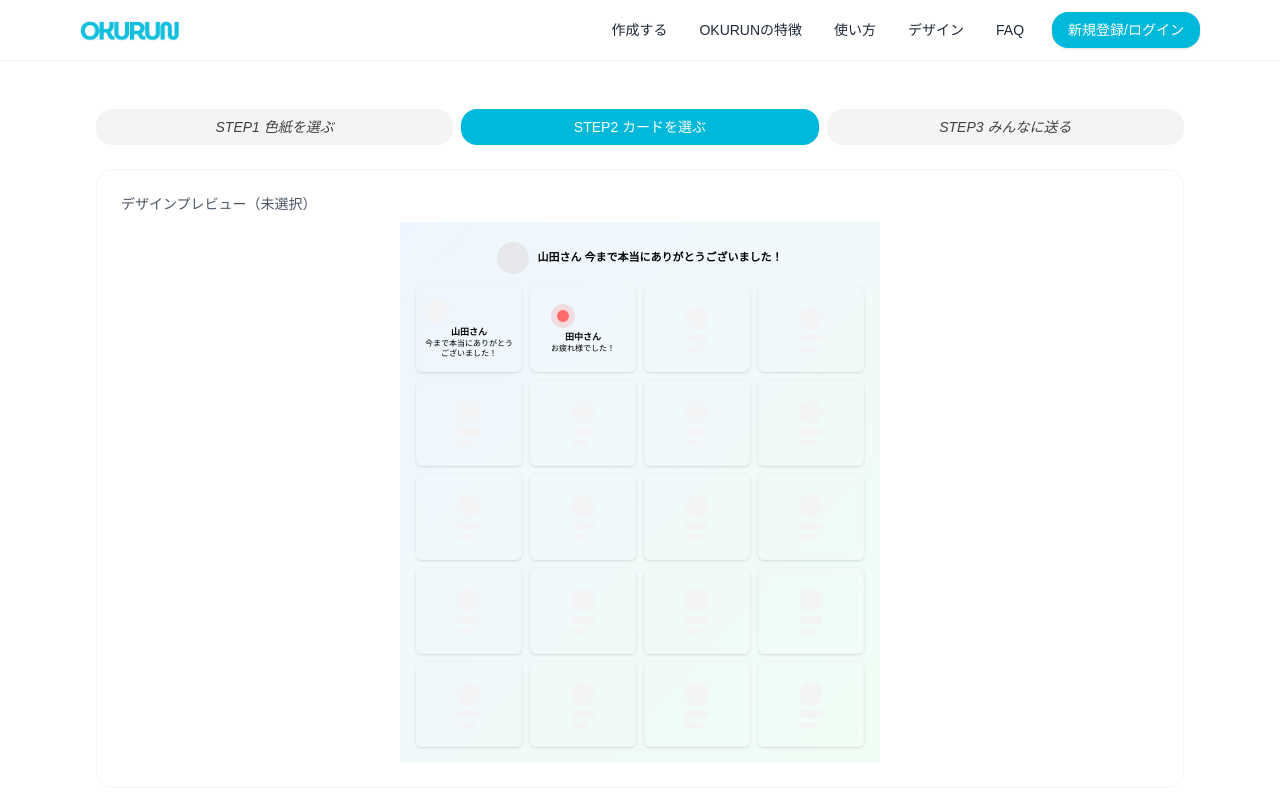
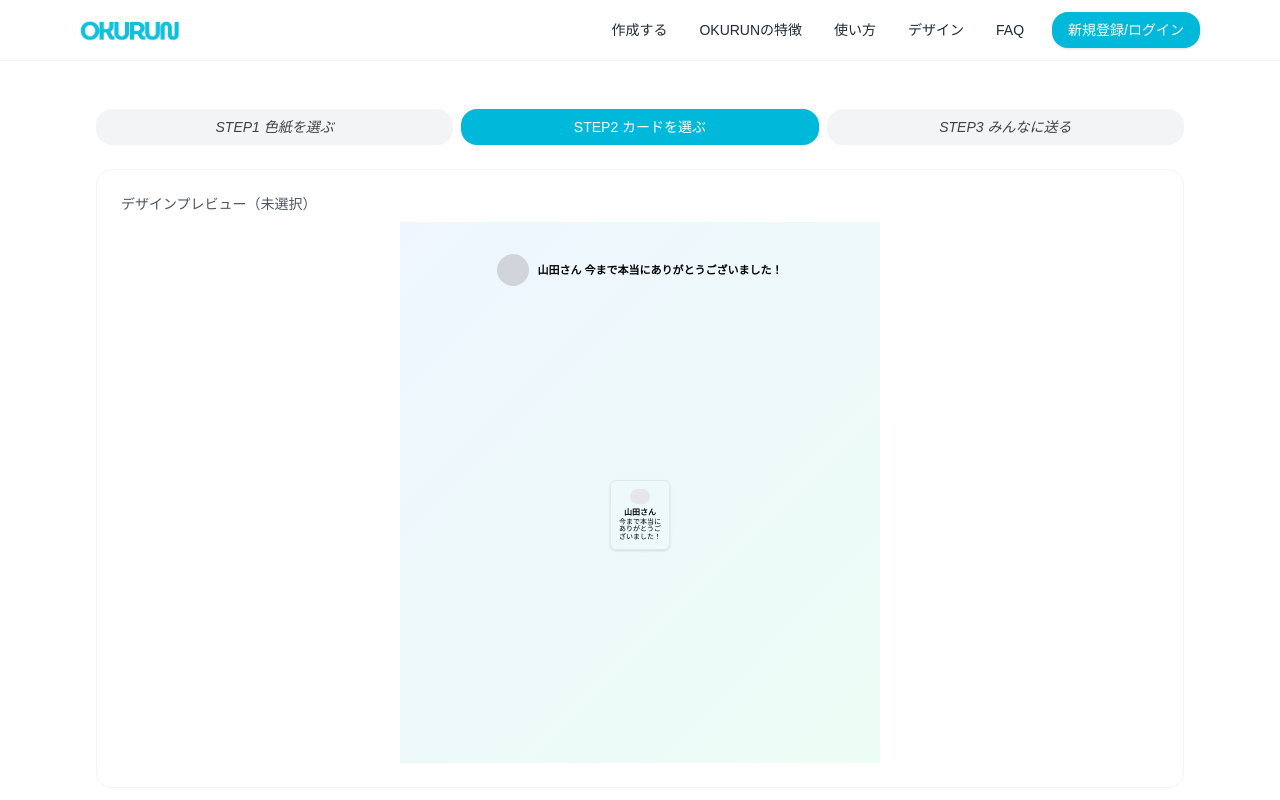
Before and after one commit to takumitennis/okurun, a Next.js app: page /new/card in a window 1280 px wide. Shown: the top 800 px of the page. Built offline with nearby package versions, Linux system fonts and the light colour scheme.

Commit message:
feat(layout): improve text visibility and implement dynamic card layout based on message count

```diff
--- a/components/board/PreviewBoard.tsx
+++ b/components/board/PreviewBoard.tsx
@@ -53,6 +53,24 @@ export default function PreviewBoard({ src, cardType, bannerText = "", messages
   }, [cardType, mounted]);
 
   const combined = `${recipient ? `${recipient} ` : ""}${headline}`.trim();
+
+  // 実際のメッセージ数を計算（受取人情報 + 投稿メッセージ数）
+  const totalMessageCount = 1 + (messages?.length || 0);
+
+  // カード配置の計算
+  const getCardLayout = (count: number) => {
+    if (count <= 2) return { rows: 2, cols: 2, itemsPerRow: [count, 0] };
+    if (count <= 4) return { rows: 2, cols: 3, itemsPerRow: [2, Math.max(0, count - 2)] };
+    if (count <= 6) return { rows: 3, cols: 3, itemsPerRow: [2, 2, Math.max(0, count - 4)] };
+    if (count <= 8) return { rows: 3, cols: 3, itemsPerRow: [3, 3, Math.max(0, count - 6)] };
+    if (count <= 12) return { rows: 3, cols: 4, itemsPerRow: [4, 4, Math.max(0, count - 8)] };
+    if (count <= 16) return { rows: 4, cols: 4, itemsPerRow: [4, 4, 4, Math.max(0, count - 12)] };
+    // 20個以上は通常の4x5グリッド
+    return { rows: 5, cols: 4, itemsPerRow: [4, 4, 4, 4, 4] };
+  };
+
+  const layout = getCardLayout(Math.min(totalMessageCount, 20));
+
   return (
     <div className="relative mx-auto w-full max-w-[480px] aspect-[242/273] bg-white" style={{ minHeight: '273px' }}>
       {src ? (
@@ -66,89 +84,105 @@ export default function PreviewBoard({ src, cardType, bannerText = "", messages
           onError={(e) => console.error("Background image failed to load:", e)}
         />
       ) : (
-        <div className="absolute inset-0 bg-gradient-to-br from-blue-50 to-green-50" />
+        <div className="absolute inset-0" style={{ background: 'linear-gradient(135deg, #eff6ff, #ecfdf5)' }} />
       )}
 
       {/* 上部バナー（送り先の写真＋一言） */}
-      <div className="absolute left-3 right-3 top-3 px-3 py-2 flex items-center justify-center gap-2">
+      <div className="absolute left-3 right-3 top-4 px-3 py-3 flex items-center justify-center gap-2" style={{ paddingTop: '16px', paddingBottom: '12px' }}>
         {/* eslint-disable-next-line @next/next/no-img-element */}
-        {mounted && photo ? <img src={photo} alt="" className="rounded-full h-8 w-8 object-cover" /> : <div className="h-8 w-8 rounded-full bg-neutral-300" />}
-        <div className="text-[11px] font-semibold leading-tight whitespace-nowrap overflow-hidden text-ellipsis" style={{ color: '#000000' }}>
+        {mounted && photo ? <img src={photo} alt="" className="rounded-full h-8 w-8 object-cover" /> : <div className="h-8 w-8 rounded-full" style={{ backgroundColor: '#d1d5db' }} />}
+        <div className="text-[11px] font-semibold leading-tight whitespace-nowrap overflow-hidden text-ellipsis" style={{ color: '#000000', lineHeight: '1.3' }}>
           {combined}
         </div>
       </div>
 
-      {/* メッセージカード群（20カード分のグリッド） */}
-      <div className="absolute inset-0 grid grid-cols-4 grid-rows-5 gap-2 p-4 pt-16">
-        {Array.from({ length: 20 }).map((_, i) => {
+      {/* メッセージカード群（動的配置） */}
+      <div className="absolute inset-0 p-4" style={{ paddingTop: '60px' }}>
+        <div className="h-full flex flex-col justify-center gap-2">
+          {Array.from({ length: layout.rows }).map((_, rowIndex) => {
+            const itemsInRow = layout.itemsPerRow[rowIndex] || 0;
+            if (itemsInRow === 0) return null;
+
+            return (
+              <div key={rowIndex} className="flex justify-center gap-2">
+                {Array.from({ length: itemsInRow }).map((_, colIndex) => {
+                  const globalIndex = layout.itemsPerRow.slice(0, rowIndex).reduce((sum, count) => sum + count, 0) + colIndex;
+
                   // カードデザインを背景に適用
                   const cardStyle = cardSrc ? {
                     backgroundImage: `url(${cardSrc})`,
                     backgroundSize: 'cover',
                     backgroundPosition: 'center',
-          } : {};
+                    borderColor: '#e5e7eb'
+                  } : { borderColor: '#e5e7eb' };
 
                   return (
                     <div
-              key={i}
-              className="rounded-md shadow-sm border border-neutral-200 p-2 flex flex-col items-center justify-center text-center relative overflow-hidden"
-              style={cardStyle}
+                      key={`${rowIndex}-${colIndex}`}
+                      className="rounded-md shadow-sm border p-2 flex flex-col items-center justify-center text-center relative overflow-hidden"
+                      style={{
+                        ...cardStyle,
+                        width: '60px',
+                        height: '70px',
+                        minWidth: '60px',
+                        minHeight: '70px'
+                      }}
                     >
                       {/* カードデザインがある場合は薄いオーバーレイを追加 */}
-              {cardSrc && <div className="absolute inset-0 bg-white/80" />}
+                      {cardSrc && <div className="absolute inset-0" style={{ backgroundColor: 'rgba(255,255,255,0.8)' }} />}
 
-              <div className="relative z-10">
-                {i === 0 ? (
+                      <div className="relative z-10 w-full h-full flex flex-col items-center justify-center">
+                        {globalIndex === 0 ? (
                           // 最初のカードは受取人情報
                           <>
                             {mounted && photo ? (
-                      <img src={photo} alt="" className="h-6 w-6 rounded-full object-cover mb-1" />
+                              <img src={photo} alt="" className="h-5 w-5 rounded-full object-cover mb-1" />
                             ) : (
-                      <div className="h-6 w-6 rounded-full bg-neutral-200 mb-1" />
+                              <div className="h-5 w-5 rounded-full mb-1" style={{ backgroundColor: '#e5e7eb' }} />
                             )}
-                    <div className="text-[9px] font-semibold leading-tight" style={{ color: '#000000' }}>
+                            <div className="text-[8px] font-semibold leading-tight text-center" style={{ color: '#000000', lineHeight: '1.2' }}>
                               {recipient}
                             </div>
-                    <div className="text-[8px] leading-tight" style={{ color: '#000000' }}>
+                            <div className="text-[7px] leading-tight text-center" style={{ color: '#000000', lineHeight: '1.1' }}>
                               {headline}
                             </div>
                           </>
-                ) : messages[i - 1] ? (
+                        ) : messages[globalIndex - 1] ? (
                           // 実際のメッセージデータがある場合
                           <>
-                    {messages[i - 1].photo ? (
-                      <img src={messages[i - 1].photo} alt="" className="h-6 w-6 rounded-full object-cover mb-1" />
+                            {messages[globalIndex - 1].photo ? (
+                              <img src={messages[globalIndex - 1].photo} alt="" className="h-5 w-5 rounded-full object-cover mb-1" />
                             ) : (
-                      <div className="h-6 w-6 rounded-full bg-accent/20 mb-1 flex items-center justify-center">
-                        <div className="h-3 w-3 rounded-full bg-accent" />
+                              <div className="h-5 w-5 rounded-full mb-1 flex items-center justify-center" style={{ backgroundColor: 'rgba(255,107,107,0.2)' }}>
+                                <div className="h-2.5 w-2.5 rounded-full" style={{ backgroundColor: '#FF6B6B' }} />
                               </div>
                             )}
-                    <div className="text-[9px] font-semibold leading-tight" style={{ color: '#000000' }}>
-                      {messages[i - 1].name}
+                            <div className="text-[8px] font-semibold leading-tight text-center" style={{ color: '#000000', lineHeight: '1.2' }}>
+                              {messages[globalIndex - 1].name}
                             </div>
-                    <div className="text-[8px] leading-tight" style={{ color: '#000000' }}>
-                      {messages[i - 1].message}
+                            <div className="text-[7px] leading-tight text-center" style={{ color: '#000000', lineHeight: '1.1' }}>
+                              {messages[globalIndex - 1].message}
                             </div>
                           </>
-                ) : i === 1 ? (
+                        ) : globalIndex === 1 ? (
                           // 2番目のカードはサンプルメッセージ（メッセージがない場合）
                           <>
-                    <div className="h-6 w-6 rounded-full bg-accent/20 mb-1 flex items-center justify-center">
-                      <div className="h-3 w-3 rounded-full bg-accent" />
+                            <div className="h-5 w-5 rounded-full mb-1 flex items-center justify-center" style={{ backgroundColor: 'rgba(255,107,107,0.2)' }}>
+                              <div className="h-2.5 w-2.5 rounded-full" style={{ backgroundColor: '#FF6B6B' }} />
                             </div>
-                    <div className="text-[9px] font-semibold leading-tight" style={{ color: '#000000' }}>
+                            <div className="text-[8px] font-semibold leading-tight text-center" style={{ color: '#000000', lineHeight: '1.2' }}>
                               田中さん
                             </div>
-                    <div className="text-[8px] leading-tight" style={{ color: '#000000' }}>
+                            <div className="text-[7px] leading-tight text-center" style={{ color: '#000000', lineHeight: '1.1' }}>
                               お疲れ様でした！
                             </div>
                           </>
                         ) : (
                           // その他のカードは空のプレースホルダー
                           <>
-                    <div className="h-6 w-6 rounded-full bg-neutral-200 mb-1" />
-                    <div className="h-2 w-full bg-neutral-200 rounded mb-1" />
-                    <div className="h-1.5 w-3/4 bg-neutral-200 rounded" />
+                            <div className="h-5 w-5 rounded-full mb-1" style={{ backgroundColor: '#e5e7eb' }} />
+                            <div className="h-1.5 w-full rounded mb-1" style={{ backgroundColor: '#e5e7eb' }} />
+                            <div className="h-1 w-3/4 rounded" style={{ backgroundColor: '#e5e7eb' }} />
                           </>
                         )}
                       </div>
@@ -156,6 +190,10 @@ export default function PreviewBoard({ src, cardType, bannerText = "", messages
                   );
                 })}
               </div>
+            );
+          })}
+        </div>
+      </div>
     </div>
   );
 }
```
Lines whose indentation alone changed are shown as unchanged.
